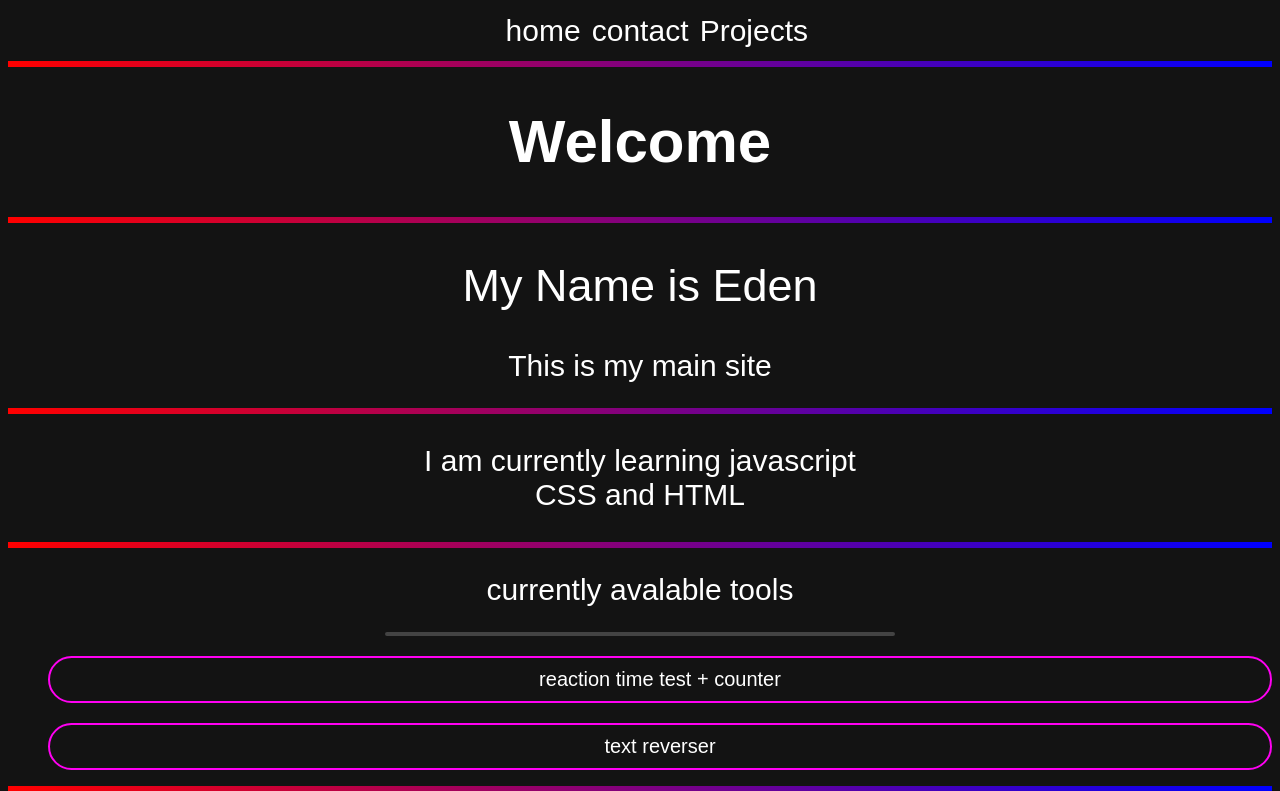
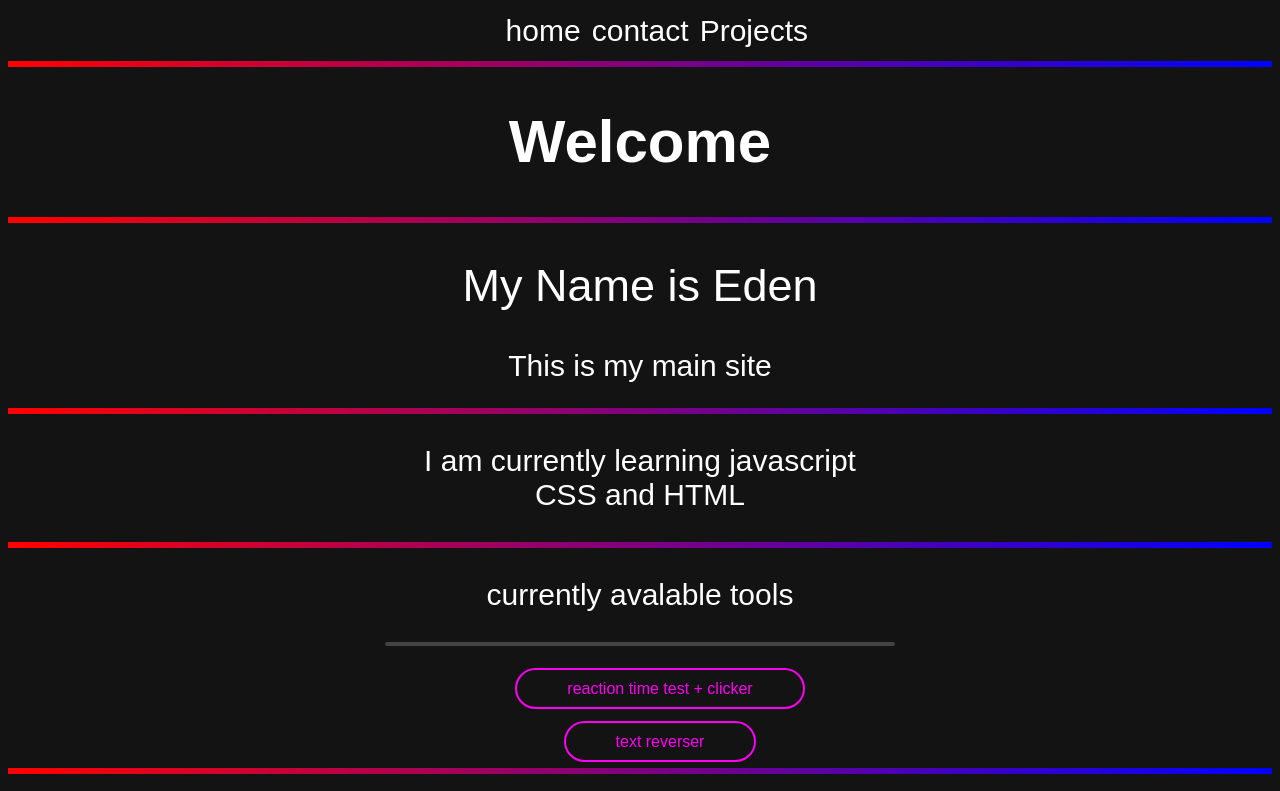
Before and after one commit to EdenTheCoder/EdenTheCoder.github.io, a plain HTML site: page index.html in a window 1280 px wide. Shown: the top 791 px of the page. Drawn offline with Linux system fonts and the light colour scheme.

Commit message:
Update index.html

```diff
--- a/index.html
+++ b/index.html
@@ -1,3 +1,4 @@
+<!DOCTYPE html>
 <html lang="en">
 	<head>
 		<meta charset="UTF-8" />
@@ -27,14 +28,11 @@
 			CSS and HTML
 		</h3>
 		<hr class="devidor">
-		<h2 class="normalText">currently avalable tools</h2>
+		<h3 class="normalText">currently avalable tools</h3>
 		<hr class="small-devidor">
 		<ul style="list-style: none; text-align: center;">
-			<a href="https://edenthecoder.github.io/Edens-testing/">
-				<li class="smallertext linkButton" style="margin-top: 20px;">reaction time test + counter</li>
-			</a><a href="https://edenthecoder.github.io/text-reverser/">
-				<li class="smallertext linkButton" style="margin-top: 20px;">text reverser</li>
-			</a>
+			<li class="smallertext" style="margin-top: 30px;"><a href="" class="linkButton">reaction time test + clicker</a></li>
+			<li class="smallertext" style="margin-top: 30px"><a href="" class="linkButton">text reverser</a></li>
 		</ul>
 		<hr class="devidor">
 		<h1 class="normalText"> wait what is this site</h1>
```
